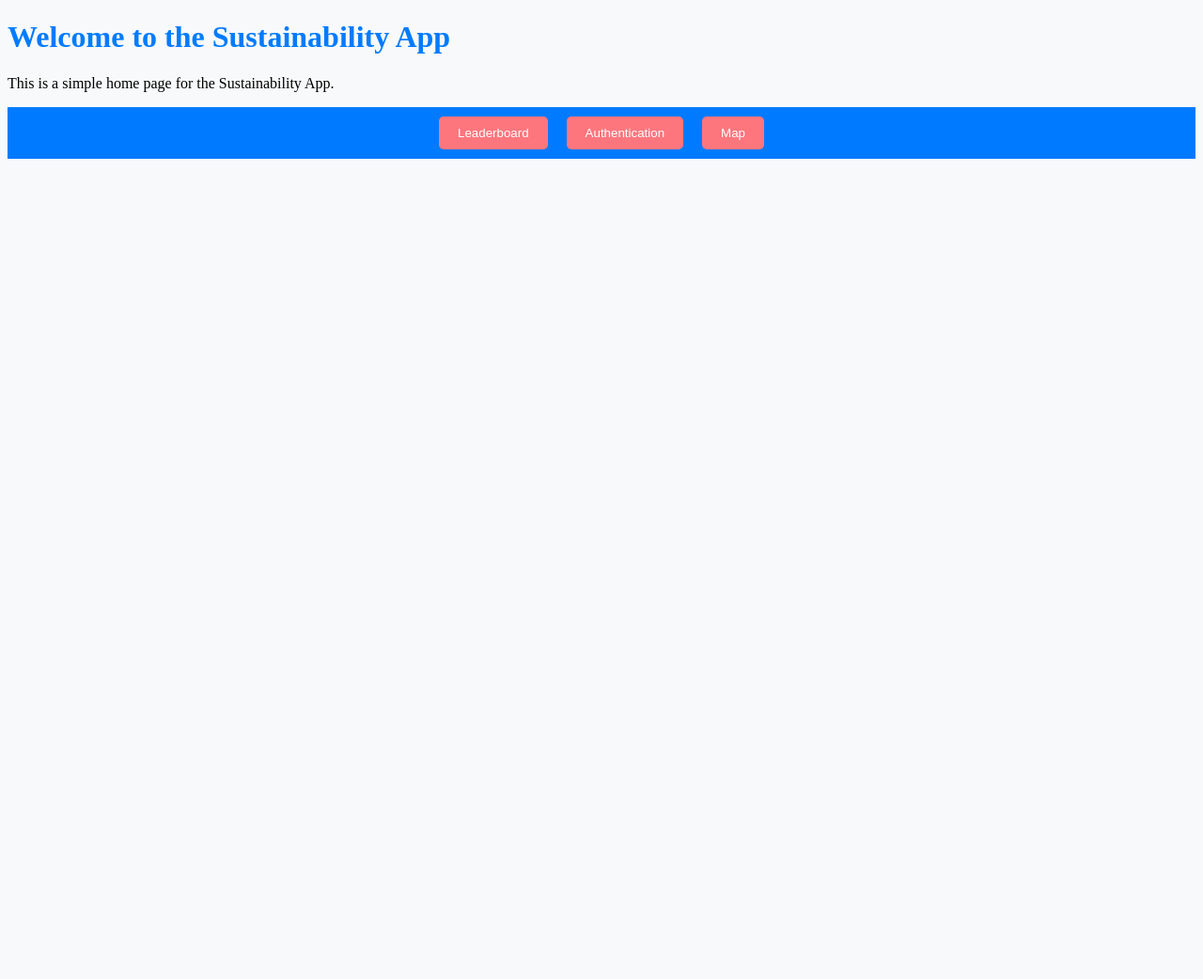
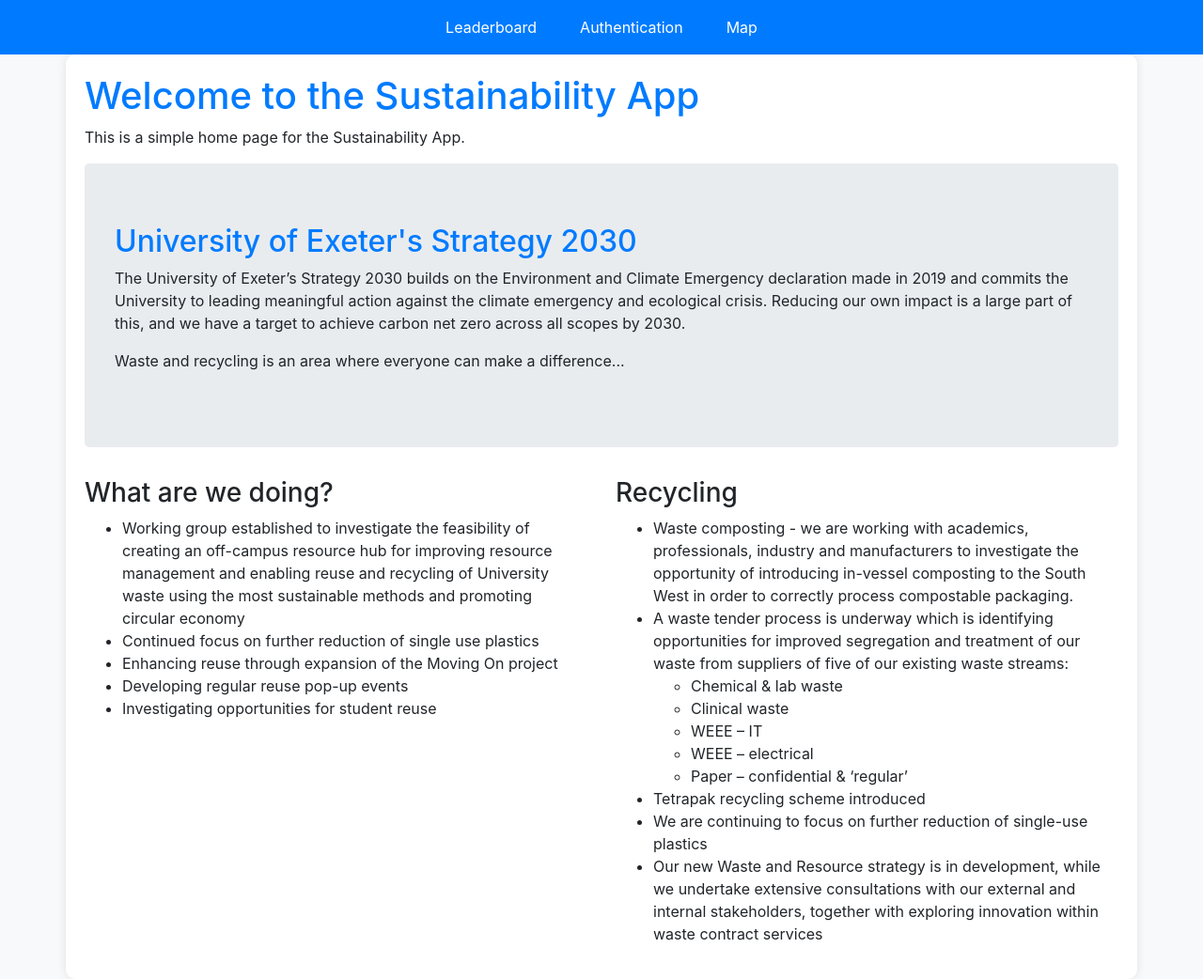
Before and after one commit to SC1333/Die-Holder, a Django app: page / in a window 1280 px wide. Shown: the whole page at 94% size. Before the commit the page ends 169 px from the top, so only its background shows below. Run offline with Django 5.2, Linux system fonts and the light colour scheme; some libraries are stand-ins or nearby versions.

Commit message:
Added info to homepage

```diff
--- a/sustainability/templates/home.html
+++ b/sustainability/templates/home.html
@@ -1,26 +1,77 @@
 <!DOCTYPE html>
 <html lang="en">
 <head>
-	{% load static %}
-	<link rel="stylesheet" href="{% static 'sustainability/style.css' %}">
+    {% load static %}
     <meta charset="UTF-8">
+    <meta name="viewport" content="width=device-width, initial-scale=1.0">
     <title>Welcome to the Sustainability App</title>
+    <!-- Bootstrap CSS -->
+    <link rel="stylesheet" href="https://stackpath.bootstrapcdn.com/bootstrap/4.5.2/css/bootstrap.min.css">
+    <link rel="stylesheet" href="{% static 'sustainability/style.css' %}">
 </head>
 <body>
-    <h1>Welcome to the Sustainability App</h1>
-    <p>This is a simple home page for the Sustainability App.</p>
 
-    <!-- Pass URLs as data attributes -->
-    <nav>
-    <button data-url="{% url 'sustainability:leaderboard' %}" onclick="openUrl(this)">Leaderboard</button>
-    <button data-url="{% url 'sustainability:auth' %}" onclick="openUrl(this)">Authentication</button>
-    <button data-url="{% url 'sustainability:map' %}" onclick="openUrl(this)">Map</button>
-    </nav>
-    <script>
+        <!-- Navigation buttons -->
+        <nav>
+            <button data-url="{% url 'sustainability:leaderboard' %}" onclick="openUrl(this)" class="btn btn-primary">Leaderboard</button>
+            <button data-url="{% url 'sustainability:auth' %}" onclick="openUrl(this)" class="btn btn-primary">Authentication</button>
+            <button data-url="{% url 'sustainability:map' %}" onclick="openUrl(this)" class="btn btn-primary">Map</button>
+        </nav>
+
+
+            <script>
         function openUrl(button) {
             var url = button.getAttribute('data-url');
             window.location.href = url;
         }
     </script>
+
+            <!-- Bootstrap JS -->
+    <script src="https://code.jquery.com/jquery-3.5.1.slim.min.js"></script>
+    <script src="https://cdn.jsdelivr.net/npm/@popperjs/core@2.5.4/dist/umd/popper.min.js"></script>
+    <script src="https://stackpath.bootstrapcdn.com/bootstrap/4.5.2/js/bootstrap.min.js"></script>
+
+    <div class="container">
+        <h1>Welcome to the Sustainability App</h1>
+        <p>This is a simple home page for the Sustainability App.</p>
+
+        <div class="jumbotron">
+            <h2>University of Exeter's Strategy 2030</h2>
+            <p>The University of Exeter’s Strategy 2030 builds on the Environment and Climate Emergency declaration made in 2019 and commits the University to leading meaningful action against the climate emergency and ecological crisis. Reducing our own impact is a large part of this, and we have a target to achieve carbon net zero across all scopes by 2030.</p>
+            <p>Waste and recycling is an area where everyone can make a difference...</p>
+            <!-- Additional content goes here -->
+        </div>
+
+        <div class="row">
+            <div class="col-md-6">
+                <h3>What are we doing?</h3>
+                <ul>
+                    <li>Working group established to investigate the feasibility of creating an off-campus resource hub for improving resource management and enabling reuse and recycling of University waste using the most sustainable methods and promoting circular economy</li>
+                    <li>Continued focus on further reduction of single use plastics</li>
+                    <li>Enhancing reuse through expansion of the Moving On project</li>
+                    <li>Developing regular reuse pop-up events</li>
+                    <li>Investigating opportunities for student reuse</li>
+                </ul>
+            </div>
+            <div class="col-md-6">
+                <h3>Recycling</h3>
+                <ul>
+                    <li>Waste composting - we are working with academics, professionals, industry and manufacturers to investigate the opportunity of introducing in-vessel composting to the South West in order to correctly process compostable packaging.</li>
+                    <li>A waste tender process is underway which is identifying opportunities for improved segregation and treatment of our waste from suppliers of five of our existing waste streams:
+                        <ul>
+                            <li>Chemical & lab waste</li>
+                            <li>Clinical waste</li>
+                            <li>WEEE – IT</li>
+                            <li>WEEE – electrical</li>
+                            <li>Paper – confidential & ‘regular’</li>
+                        </ul>
+                    </li>
+                    <li>Tetrapak recycling scheme introduced</li>
+                    <li>We are continuing to focus on further reduction of single-use plastics</li>
+                    <li>Our new Waste and Resource strategy is in development, while we undertake extensive consultations with our external and internal stakeholders, together with exploring innovation within waste contract services</li>
+                </ul>
+            </div>
+        </div>
+            </div>
 </body>
 </html>
```
